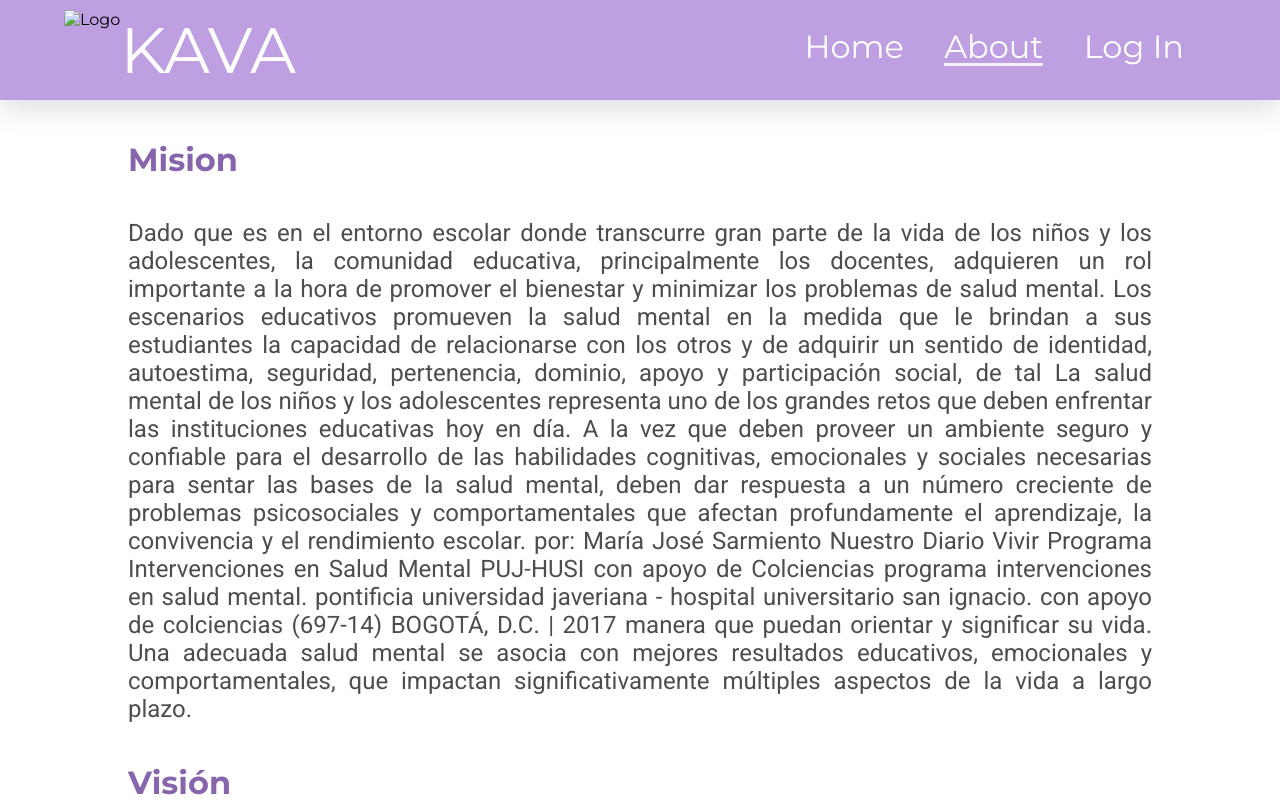
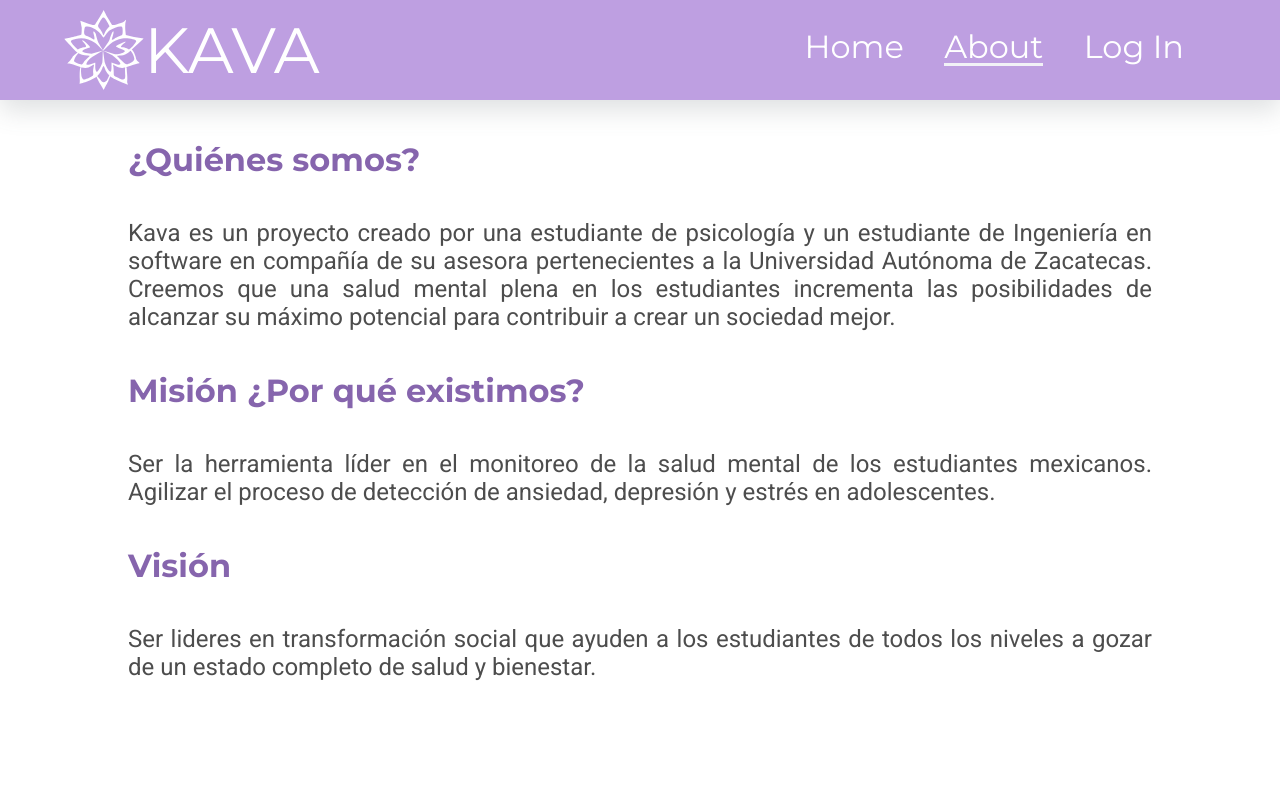
Before and after one commit to antonio14236333/ProyectoVerano2022, a plain HTML site: page prueba/about.html in a window 1280 px wide. Shown: the top 805 px of the page. Drawn offline with Linux system fonts and the light colour scheme.

Commit message:
New Version for Kava, although already working on the new new original version haha

```diff
--- a/prueba/about.html
+++ b/prueba/about.html
@@ -31,7 +31,7 @@
 <body>
     <header>
         <section class="logo">
-            <img src="../src/public/Img/Turquesa y Crema Floral Belleza Logo.svg" alt="Logo">
+            <img src="../src/public/Img/Logo.svg" alt="Logo">
             <h1>KAVA</h1>
         </section>
         <section class="links">
@@ -43,98 +43,15 @@
     </header>
     <main>
         <section class="container-info">
-        <h1>Mision</h1>
-        <p>Dado que es en el entorno escolar
-            donde transcurre gran parte de la
-        vida de los niños y los adolescentes,
-        la comunidad educativa, principalmente
-        los docentes, adquieren un rol importante
-        a la hora de promover el bienestar y minimizar los problemas de salud mental. Los
-        escenarios educativos promueven la salud
-        mental en la medida que le brindan a sus estudiantes la capacidad de relacionarse con
-        los otros y de adquirir un sentido de identidad, autoestima, seguridad, pertenencia,
-        dominio, apoyo y participación social, de tal
-        La salud mental de los niños y los adolescentes representa uno de los
-        grandes retos que deben enfrentar las instituciones educativas hoy
-        en día. A la vez que deben proveer un ambiente seguro y confiable
-        para el desarrollo de las habilidades cognitivas, emocionales y
-        sociales necesarias para sentar las bases de la salud mental, deben
-        dar respuesta a un número creciente de problemas psicosociales y
-        comportamentales que afectan profundamente el aprendizaje, la
-        convivencia y el rendimiento escolar.
-        por: María José Sarmiento
-        Nuestro
-        Diario Vivir Programa Intervenciones en Salud Mental PUJ-HUSI
-        con apoyo de Colciencias
-        programa intervenciones en salud mental. pontificia universidad javeriana - hospital universitario san ignacio. con apoyo de colciencias (697-14)
-        BOGOTÁ, D.C. | 2017
-
-        manera que puedan orientar y significar su
-        vida. Una adecuada salud mental se asocia
-        con mejores resultados educativos, emocionales y comportamentales, que impactan
-        significativamente múltiples aspectos de la
-        vida a largo plazo. </p>
+        <h1>¿Quiénes somos?</h1>
+        <p>Kava es un proyecto creado por una estudiante de psicología y un estudiante de Ingeniería en software en compañía de su asesora pertenecientes a la Universidad Autónoma de Zacatecas. Creemos que una salud mental plena en los estudiantes incrementa las posibilidades de alcanzar su máximo potencial para contribuir a crear un sociedad mejor. </p>
+        <h1>Misión ¿Por qué existimos?</h1>
+        <p>
+            Ser la herramienta líder en el monitoreo de la salud mental de los estudiantes mexicanos.
+            Agilizar el proceso de detección de ansiedad, depresión y estrés en adolescentes.
+        </p>
         <h1>Visión</h1>
-        <p>
-        Cuando los niños y los adolescentes presentan problemas emocionales, comportamentales y de aprendizaje suelen tener bajos rendimientos académicos que pueden
-        ocasionar fracaso o deserción escolar, con
-        los consecuentes desenlaces negativos en
-        términos de salud mental, educación, trabajo y oportunidades en la vida. Por tanto, la
-        intervención que se realice desde la escuela
-        en estos casos puede ser determinante para
-        el futuro de los niños y los adolescentes.
-        Es indispensable entonces que los docentes conozcan, identifiquen y adquieran estrategias para abordar este tipo de problemas,
-        de tal manera que se pueda intervenir oportuna y adecuadamente previniendo los problemas de salud mental de los estudiantes.
-        Muchas de estas dificultades se derivan
-        de distintas problemáticas a nivel del contexto familiar y sociocultural en que el viven, por lo que pueden ser contrarrestadas
-        con estrategias que promuevan el desarrollo social y emocional, y con intervenciones
-        preventivas a nivel psicosocial. Aquellos estudiantes que sean identificados en riesgo
-        de padecer un trastorno mental, o quienes
-        tengan una deficiencia cognitiva, requerirán de abordajes interdisciplinarios dentro
-        y fuera de la institución.
-        Por tanto, la salud mental en la infancia y
-        la adolescencia es crucial para el éxito en la
-        escuela y en la vida. Existe evidencia sólida
-        acerca de la relación costo – beneficio a favor de realizar intervenciones de salud mental en las instituciones educativas dados los
-        desenlaces positivos de las mismas.
-        En este sentido la incorporación de la salud mental en las políticas educativas contribuirá a desarrollar, mantener y proteger
-        ese recurso tan valioso de nuestra sociedad
-        que son los niños y adolescentes, de tal manera que puedan llevar una vida saludable
-        y creativa, que les permita desempeñarse
-        adecuadamente en la familia, la escuela y la
-        comunidad.
-        </p>
-        <h1>Nosotros</h1>
-        <p>Dado que es en el entorno escolar
-            donde transcurre gran parte de la
-        vida de los niños y los adolescentes,
-        la comunidad educativa, principalmente
-        los docentes, adquieren un rol importante
-        a la hora de promover el bienestar y minimizar los problemas de salud mental. Los
-        escenarios educativos promueven la salud
-        mental en la medida que le brindan a sus estudiantes la capacidad de relacionarse con
-        los otros y de adquirir un sentido de identidad, autoestima, seguridad, pertenencia,
-        dominio, apoyo y participación social, de tal
-        La salud mental de los niños y los adolescentes representa uno de los
-        grandes retos que deben enfrentar las instituciones educativas hoy
-        en día. A la vez que deben proveer un ambiente seguro y confiable
-        para el desarrollo de las habilidades cognitivas, emocionales y
-        sociales necesarias para sentar las bases de la salud mental, deben
-        dar respuesta a un número creciente de problemas psicosociales y
-        comportamentales que afectan profundamente el aprendizaje, la
-        convivencia y el rendimiento escolar.
-        por: María José Sarmiento
-        Nuestro
-        Diario Vivir Programa Intervenciones en Salud Mental PUJ-HUSI
-        con apoyo de Colciencias
-        programa intervenciones en salud mental. pontificia universidad javeriana - hospital universitario san ignacio. con apoyo de colciencias (697-14)
-        BOGOTÁ, D.C. | 2017
-
-        manera que puedan orientar y significar su
-        vida. Una adecuada salud mental se asocia
-        con mejores resultados educativos, emocionales y comportamentales, que impactan
-        significativamente múltiples aspectos de la
-        vida a largo plazo. </p>
+        <p>Ser lideres en transformación social que ayuden a los estudiantes de todos los niveles a gozar de un estado completo de salud y bienestar.</p>
     </section>
     </main>
     <script src="/prueba/JavaScript/nav.js"></script>
```
